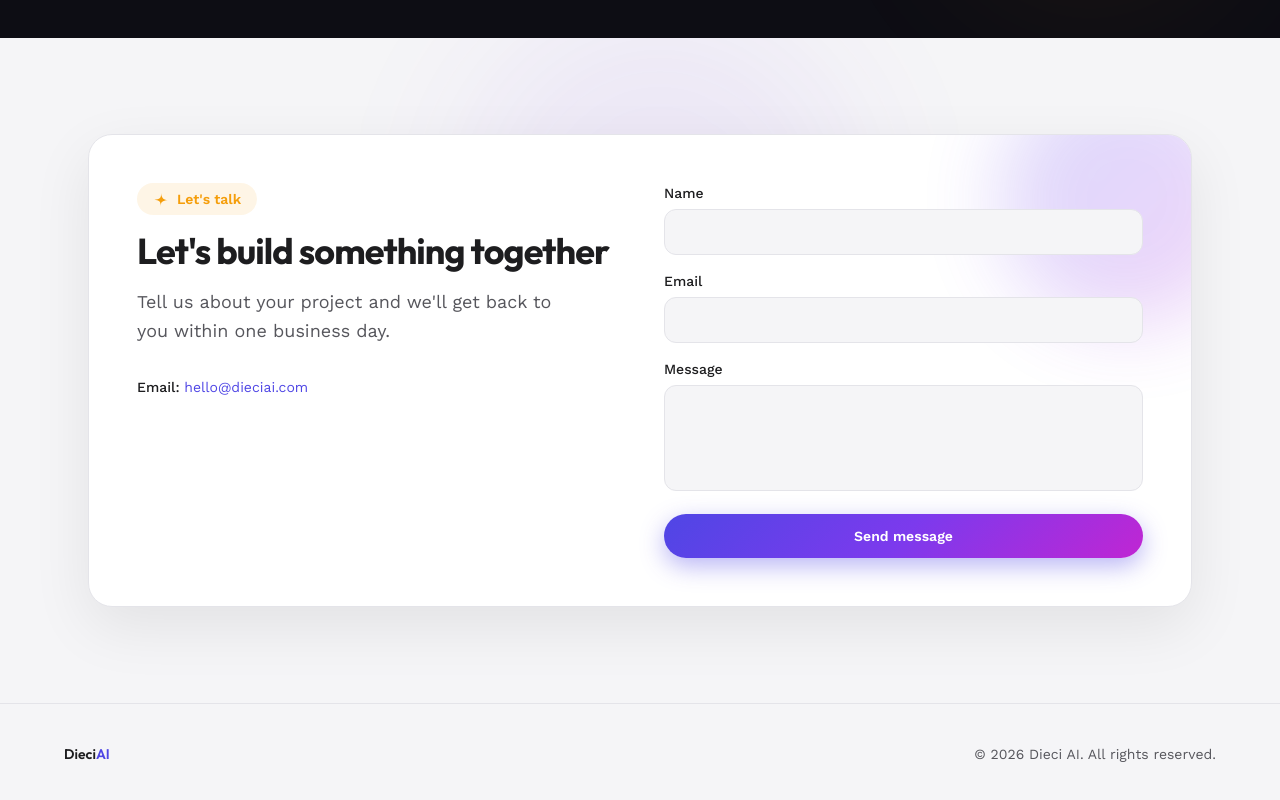
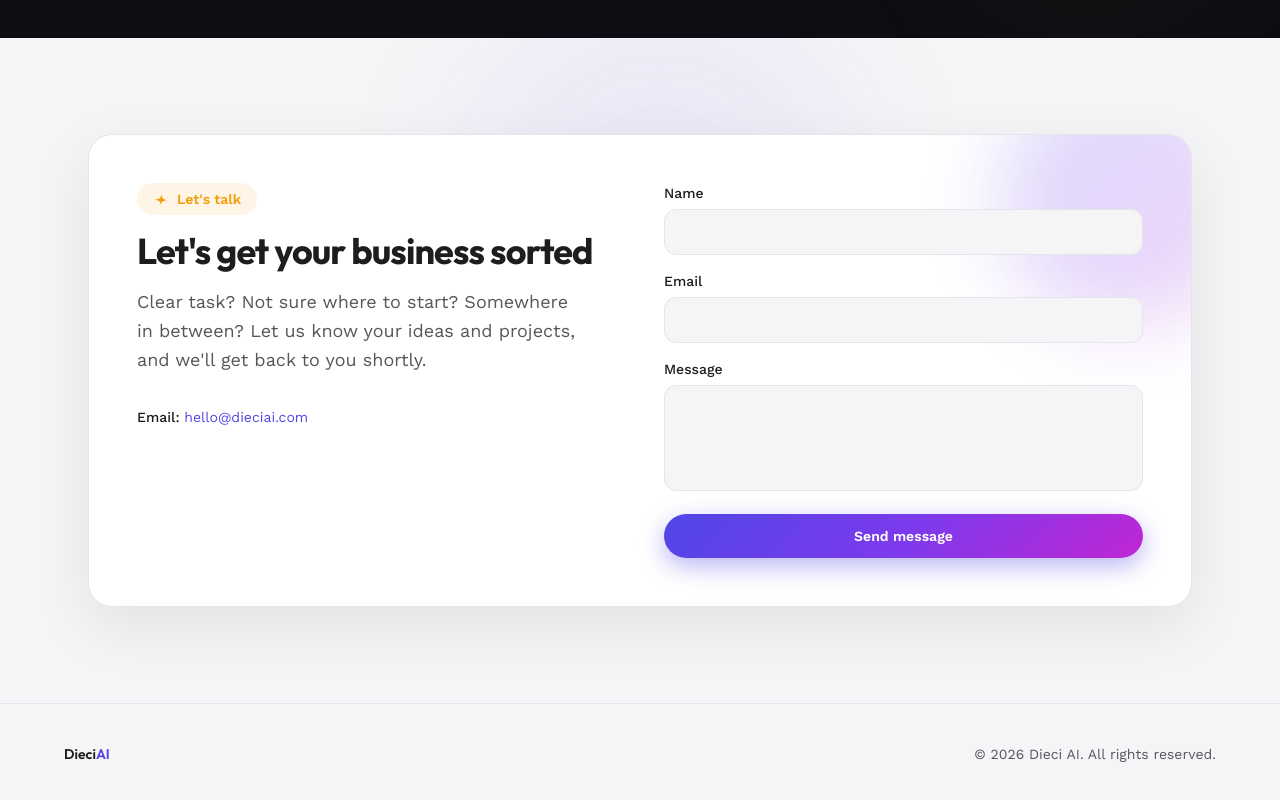
Before and after one commit to duecento/dieci, a Next.js app: page / in a window 1280 px wide. Shown: the part 2503-3303 px from the top of the page. Built offline with nearby package versions, Linux system fonts and the light colour scheme.

Commit message:
Update contact section copy to a friendlier, more local tone

```diff
--- a/src/components/Contact.tsx
+++ b/src/components/Contact.tsx
@@ -31,11 +31,12 @@ export default function Contact() {
             Let&apos;s talk
           </div>
           <h2 className="font-heading text-3xl font-bold tracking-tight text-foreground sm:text-4xl">
-            Let&apos;s build something together
+            Let&apos;s get your business sorted
           </h2>
           <p className="mt-4 max-w-md text-lg leading-relaxed text-muted">
-            Tell us about your project and we&apos;ll get back to you within
-            one business day.
+            Clear task? Not sure where to start? Somewhere in between? Let us
+            know your ideas and projects, and we&apos;ll get back to you
+            shortly.
           </p>
 
           <div className="mt-8 space-y-3 text-sm text-muted">
```
